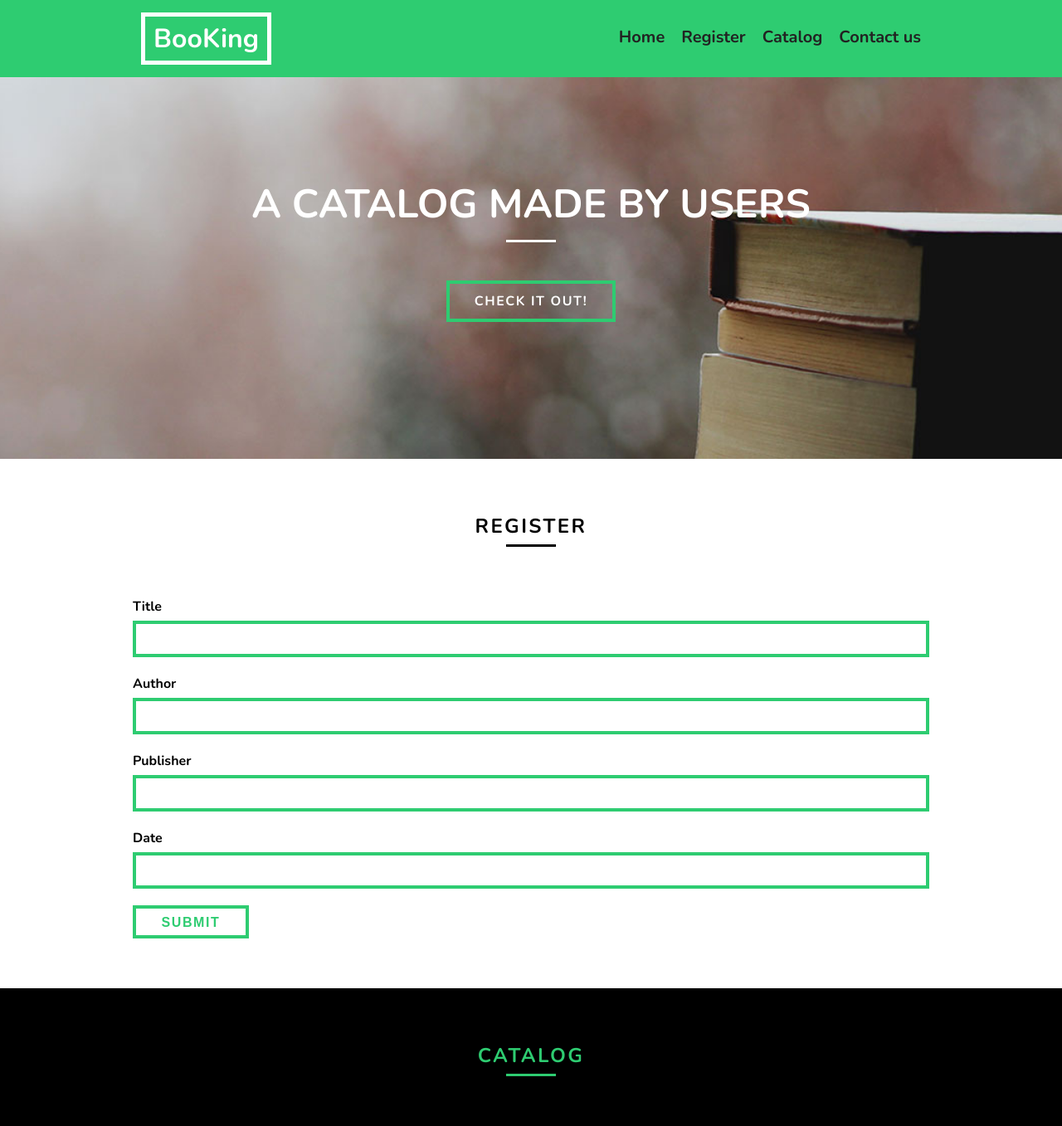
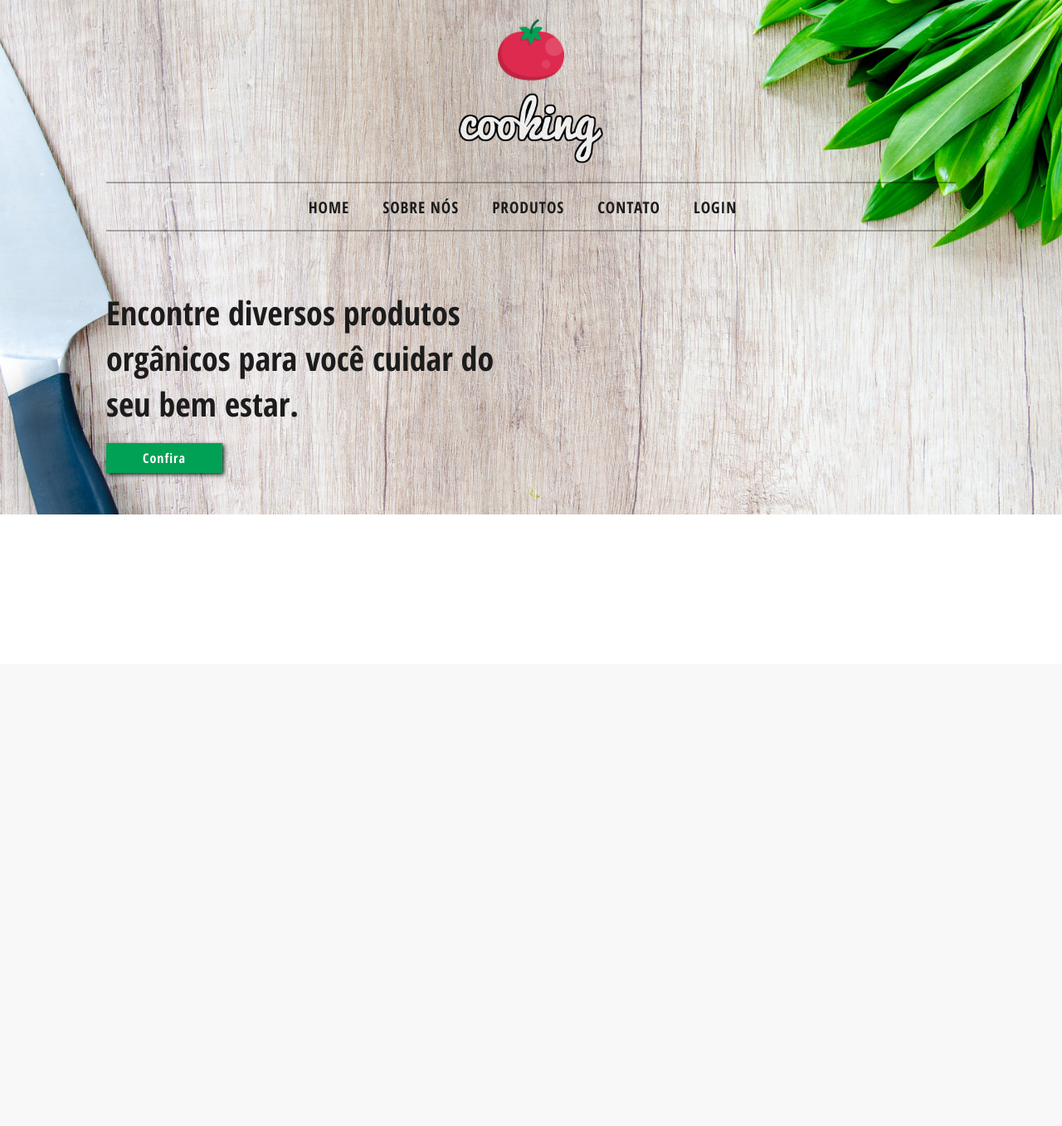
Before and after one commit to leoadamo/cooking, a PHP site: page / in a window 1280 px wide. Shown: the top 1357 px of the page at 83% size. After the commit the page ends 620 px from the top, so only its background shows below. Run offline with PHP 8.4, Linux system fonts and the light colour scheme.

Commit message:
ajustes header

```diff
--- a/css/style.css
+++ b/css/style.css
@@ -14,254 +14,188 @@ a {
  * Remove list-style
  */
 
-ol, ul {
+ol,
+ul {
 	list-style: none;
 }
 
-html, body, div, span, iframe, h1, h2, h3, h4, h5, h6, p, blockquote, a, em, img, dl, dt, dd, ol, ul, li, fieldset, form, label, legend, article, footer, header, nav, section, main {
+html,
+body,
+div,
+span,
+iframe,
+h1,
+h2,
+h3,
+h4,
+h5,
+h6,
+p,
+blockquote,
+a,
+em,
+img,
+dl,
+dt,
+dd,
+ol,
+ul,
+li,
+fieldset,
+form,
+label,
+legend,
+article,
+footer,
+header,
+nav,
+section,
+main {
 	margin: 0;
 	padding: 0;
 	border: 0;
 	vertical-align: baseline;
 }
 
-h1, h2, h3, h4, h5, h6, p, a, ul {
+h1,
+h2,
+h3,
+h4,
+h5,
+h6,
+p,
+a,
+ul {
 	font-size: 1em;
 	font-weight: normal;
 }
 
 /* Estilos Gerais */
 
-body {
-    font-family: "Nunito", Helvetica, Arial, sans-serif;
-    color: #222222;
+* {
+	box-sizing: border-box;
 }
 
-.table-data {
-    font-family: "Nunito", Helvetica, Arial, sans-serif;
-    color: white;
+body {
+	font-family: "OpenSansCondensed";
 }
 
 img {
-    display: block;
-    max-width: 100%;
+	display: block;
+	max-width: 100%;
 }
 
-.btn {
-    width: 140px;
-    height: 40px;
-    border: 4px solid #2ecc71;
-    padding: 10px 30px;
-    color: white;
-    text-transform: uppercase;
-    text-align: center;
-    font-weight: bold;
-    font-size: 1em;
-    line-height: 1.25em;
-    letter-spacing: 0.1em;
-    transition: all .4s ease;
-    outline: none;
+.container {
+	max-width: 80%;
+	margin: 0 auto;
 }
 
-.btn:hover {
-    color: #2ecc71;
-    border-color: #fff;
+.btn-green {
+	display: block;
+	font-family: "OpenSansCondensed-bold";
+	color: #fff;
+	background: #00A155;
+	text-align: center;
+	width: 140px;
+	padding: 10px;
+	margin-top: 20px;
+	letter-spacing: 1px;
+	line-height: 1rem;
+	box-shadow: 2px 2px 5px #1c1c1c;
 }
 
-.btn-black {
-    color: #2ecc71;
-    padding: 7px 0;
-    margin-bottom: 20px;
-    background: none;
-    cursor: pointer;
+.btn-green:hover {
+	background: #DD2A4E;
+	transition: .2s background ease-in;
 }
 
-.btn-black:hover {
-    color: #000;
-    border-color: #000;
+@font-face {
+	font-family: "OpenSansCondensed";
+	src: url("../fonts/OpenSansCondensed-Light.ttf"),
+		url("../fonts/OpenSansCondensed-Light.woff"),
+		url("../fonts/OpenSansCondensed-Light.woff2");
 }
 
-.subtitle {
-    font-size: 1.5em;
-    font-weight: bold;
-    line-height: 1.8em;
-    letter-spacing: 0.1em;
-    color: #000;
-    text-transform: uppercase;
-    text-align: center;
-    margin: 60px 0;
-}
-
-.subtitle::after {
-    content: '';
-    display: block;
-    width: 60px;
-    height: 3px;
-    background: #000;
-    margin: 0px auto 60px auto;
-}
-
-
-.sub-green {
-    margin: 0px;
-    color: #2ecc71;
-}
-
-.sub-green::after {
-    content: '';
-    display: block;
-    width: 60px;
-    height: 3px;
-    background: #2ecc71;
-    margin: 0px auto 60px auto;
-}
-
-
-* {
-    box-sizing: border-box;
+@font-face {
+	font-family: "OpenSansCondensed-bold";
+	src: url("../fonts/OpenSansCondensed-Bold.ttf"),
+		url("../fonts/OpenSansCondensed-Bold.woff"),
+		url("../fonts/OpenSansCondensed-Bold.woff2");
 }
 
 /* Header */
 
-.menu-bg {
-    background: #2ecc71;
+.menu-logo {
+	max-width: 300px;
+	margin: 0 auto 20px auto;
 }
 
-.menu {
-    max-width: 960px;
-    margin: 0 auto;
-    display: flex;
-    flex-wrap: wrap;
-    justify-content: space-between;
-    align-items: center;
-    padding: 15px 0;
+.menu-logo img {
+	width: 80px;
+	height: auto;
+	margin: 0 auto;
 }
 
-.menu a {
-    color: #222222;
-    font-weight: bold;
+.menu-logo h1 {
+	text-align: center;
 }
 
-.menu a.logo {
-    color: white;
-    font-weight: bold;
+.menu-logo h1 img {
+	width: 180px;
+	margin-top: 10px;
 }
 
-.menu-logo a.logo {
-    display: block;
-    border: 5px solid white;
-    margin: 0px 10px;
-    padding: 5px 10px;
-    font-size: 2em;
-    font-weight: bold;
+.nav-bar {
+	width: 100%;
+	height: 60px;
+	margin: 0 auto;
+	border-top: 2px solid rgba(0, 0, 0, .3);
+	border-bottom: 2px solid rgba(0, 0, 0, .3);
 }
 
-.menu-logo a.logo:hover {
-    color: black;
-    border-color: black;
-    transition: all .5s ease;
+.nav-bar ul {
+	display: inline-block;
 }
 
-.menu-nav ul {
-    display: flex;
-    flex-wrap: wrap;
+.nav-bar ul li {
+	float: left;
+	padding: 10px;
+	margin-top: 5px;
+	margin-right: 20px;
 }
 
-.menu-nav a {
-    font-size: 1.25em;
-    display: inline-block;
-    padding: 5px 10px;
-    border-bottom: 4px solid transparent;
+.nav-bar a {
+	color: #1c1c1c;
+	font-family: "OpenSansCondensed-bold";
+	text-transform: uppercase;
+	letter-spacing: 1px;
+	font-size: 1.2rem;
 }
 
-.menu-nav a:hover {
-    color: #fff;
-    border-bottom: 4px solid white;
-    transition: border-bottom .1s, color .4s;
+.nav-bar a:hover {
+	color: #00A155;
+	transition: .2s all ease-in;
 }
 
-/* Introdução */
+header.bg {
+	width: 100%;
+	height: 620px;
+	background: url(../img/intro-bg.jpg) no-repeat top;
+	background-size: cover;
+	text-align: center;
+	padding-top: 20px;
+}
 
-.intro-bg {
-    width: 100%;
-    height: 460px;
-    background: url(../img/intro-bg.jpg) no-repeat center;
-    background-size: cover;
-    text-align: center;
-    padding-top: 120px;
+.intro {
+	margin-top: 70px;
+	text-align: left;
 }
 
 .intro h1 {
-    color: #fff;
-    font-size: 3em;
-    font-weight: bold;
-    text-transform: uppercase;
+	font-family: "OpenSansCondensed-bold";
+	font-size: 2.5rem;
+	color: #1c1c1c;
+	max-width: 500px;
 }
 
-.intro h1::after {
-    content: '';
-    display: block;
-    width: 60px;
-    height: 3px;
-    background: #fff;
-    margin: 10px auto 60px auto;
-}
-
-/* Registro */
-
-.register {
-    max-width: 960px;
-    margin: 0 auto;
-}
-
-.register table {
-    max-width: 960px;
-}
-
-.register-form label {
-    display: block;
-    color: #000;
-    font-weight: bold;
-    font-size: 1em;
-    line-height: 1.5em;
-    margin: 0 auto 5px 0;
-}
-
-.register-form input {
-    display: block;
-    width: 960px;
-    margin-bottom: 20px;
-    border: 4px solid #2ecc71;
-    background: none;
-    color: #000;
-    padding: 7px 10px;
-    outline: none;
-    font-size: 1em;
-    font-family: "Nunito", Helvetica, Arial, sans-serif;
-}
-
-label.validation-error {
-    margin-left: 5px;
-    color: red;
-}
-
-label.hide {
-    display: none;
-}
-
-/* Catalog */
-
-.catalog {
-    height: 740px;
-    background: black;
-    padding: 60px calc((100% - 960px) / 2);
-    margin-top: 40px;
-    text-align: center;
-}
-
-.data {
-    width: 100%;
-    border-bottom: 4px solid white;
-    color: white;
-    padding: 10px 0;
-}
+/* Fim do Header */
--- a/index.html
+++ b/index.html
@@ -1,87 +1,49 @@
 <!DOCTYPE html>
 <html lang="pt-br">
+
 <head>
   <meta charset="UTF-8" />
-    <meta
-      name="viewport"
-      content="width=device-width, initial-scale=1 shrink-to-fit=no"
-    />
-    <title>Booking - An online library for free</title>
+  <meta name="viewport" content="width=device-width, initial-scale=1 shrink-to-fit=no" />
+  <title>Cooking - An online catalog for vegans</title>
   <link rel="stylesheet" href="css/style.css" />
-    <link
-      href="https://fonts.googleapis.com/css?family=Nunito:400,400i,700"
-      rel="stylesheet"
-    />
   <link rel="shortcut icon" href="favicon.ico" />
 </head>
 
 <body>
-    <header class="menu-bg">
-      <div class="menu">
+  <header class="bg">
     <div class="menu-logo">
-          <a class="logo" href="index.html">BooKing</a>
+      <a href="index.html">
+        <img src="img/logo.png" alt="Tomato Logo">
+        <h1><img src="img/tomato.png" alt=""></h1>
+      </a>
     </div>
 
-        <nav class="menu-nav">
+    <div class="container">
+      <nav class="nav-bar">
         <ul>
-            <li><a href="index.html">Home</a></li>
-            <li><a href="#register">Register</a></li>
-            <li><a href="#catalog">Catalog</a></li>
-            <li><a href="#contact">Contact us</a></li>
+          <li><a href="index.html">Home</a></a></li>
+          <li><a href="#">Sobre Nós</a></a></li>
+          <li><a href="#">Produtos</a></a></li>
+          <li><a href="#">Contato</a></a></li>
+          <li><a href="#">Login</a></a></li>
         </ul>
       </nav>
+
+      <div class="intro">
+        <h1>Encontre diversos produtos orgânicos para você cuidar do seu bem estar.</h1>
+        <a href="#" class="btn-green">Confira</a>
+      </div>
     </div>
   </header>
 
-    <section class="intro-bg">
-      <div class="intro">
-        <h1>A catalog made by users</h1>
-        <a class="btn" href="#register">Check it out!</a>
-      </div>
+  <section>
+
   </section>
 
-    <section class="register" id="register">
-      <h2 class="subtitle">Register</h2>
-      <form action="" autocomplete="off" class="register-form">
-        <div>
-          <label for="title">Title</label>
-          <label class="validation-error hide" id="ValidationError"
-            >*This field</label
-          >
-          <input type="text" name="title" id="title" />
-        </div>
-        <div>
-          <label for="author">Author</label>
-          <input type="text" name="author" id="author" />
-        </div>
-        <div>
-          <label for="publisher">Publisher</label>
-          <input type="text" name="publisher" id="publisher" />
-        </div>
-        <div>
-          <label for="date">Date</label>
-          <input type="text" name="data" id="data" />
-        </div>
-        <button class="btn btn-black" type="submit" name="enviar" id="enviar">
-          Submit
-        </button>
-      </form>
-    </section>
-    <section class="catalog" id="catalog">
-      <h2 class="subtitle sub-green">Catalog</h2>
-      <table class="data">
-        <thead>
-          <tr>
-            <th>Title</th>
-            <th>Author</th>
-            <th>Publisher</th>
-            <th>Data</th>
-          </tr>
-        </thead>
-        <tbody></tbody>
-      </table>
-    </section>
-    <!--    JavaScript   -->
+
+
+  <!-- JavaScript here -->
   <script type="text/javascript" src="js/script.js"></script>
 </body>
+
 </html>
```
Also changed, not shown: favicon.ico, fonts/OpenSansCondensed-Bold.ttf (added), fonts/OpenSansCondensed-Bold.woff (added), fonts/OpenSansCondensed-Bold.woff2 (added), fonts/OpenSansCondensed-Light.ttf (added), fonts/OpenSansCondensed-Light.woff (added), fonts/OpenSansCondensed-Light.woff2 (added), fonts/OpenSansCondensed-LightItalic.ttf (added), fonts/OpenSansCondensed-LightItalic.woff (added), fonts/OpenSansCondensed-LightItalic.woff2 (added), img/intro-bg.jpg, img/logo.png (added), img/tomato.png (added). Lines whose indentation alone changed are shown as unchanged.
